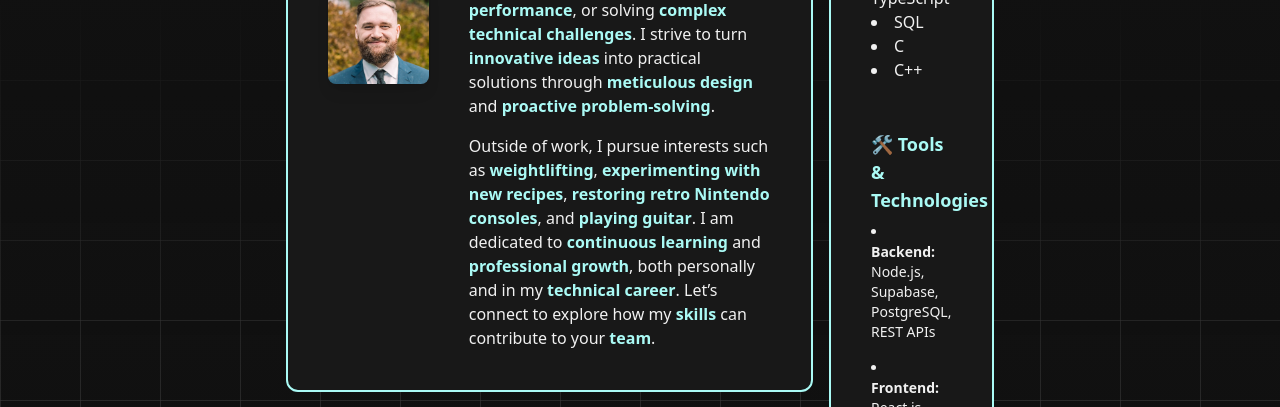
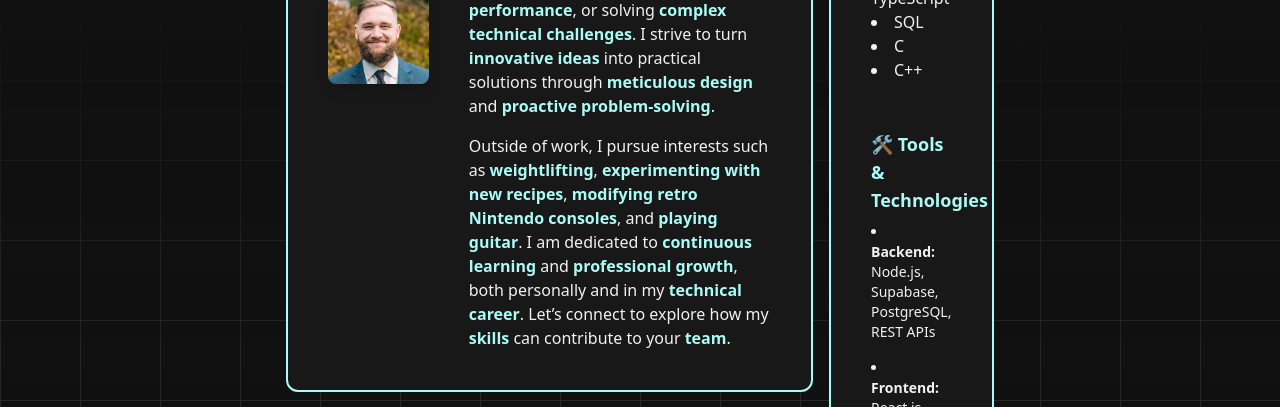
Before and after one commit to cjron128/portfolio-website, a website: page index.html in a window 1280 px wide. Shown: the top 407 px of the page. Drawn offline with nearby package versions, Linux system fonts and the light colour scheme; no server answers.

Commit message:
minor changes

```diff
--- a/index.html
+++ b/index.html
@@ -180,7 +180,7 @@
                     <p class="mt-4">Outside of work, I pursue interests such as <span
                             class="font-bold text-[var(--accent2)]">weightlifting</span>, <span
                             class="font-bold text-[var(--accent2)]">experimenting with new recipes</span>, <span
-                            class="font-bold text-[var(--accent2)]">restoring retro Nintendo consoles</span>, and <span
+                            class="font-bold text-[var(--accent2)]">modifying retro Nintendo consoles</span>, and <span
                             class="font-bold text-[var(--accent2)]">playing guitar</span>. I am dedicated to <span
                             class="font-bold text-[var(--accent2)]">continuous learning</span> and <span
                             class="font-bold text-[var(--accent2)]">professional growth</span>, both personally and in
```
